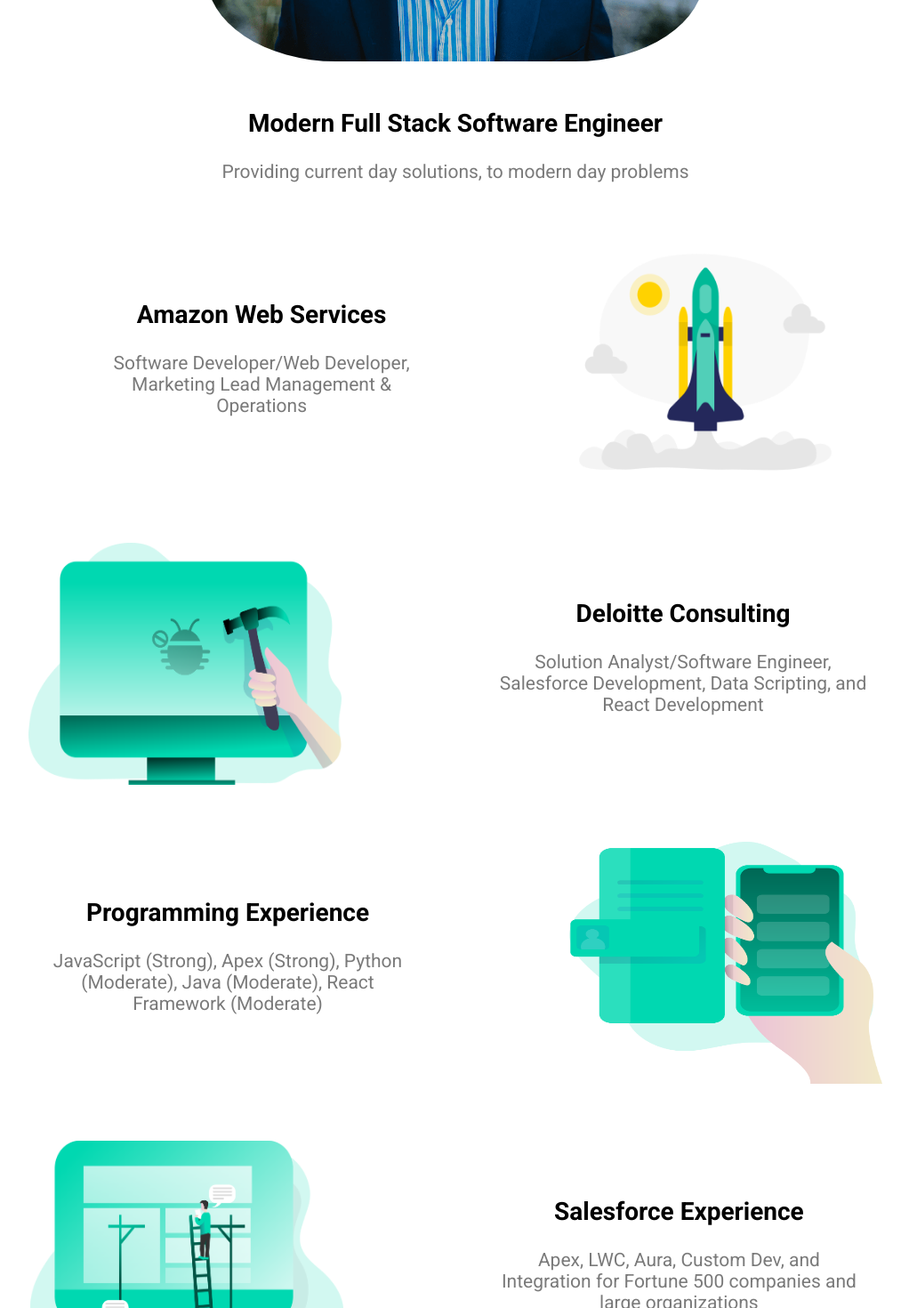
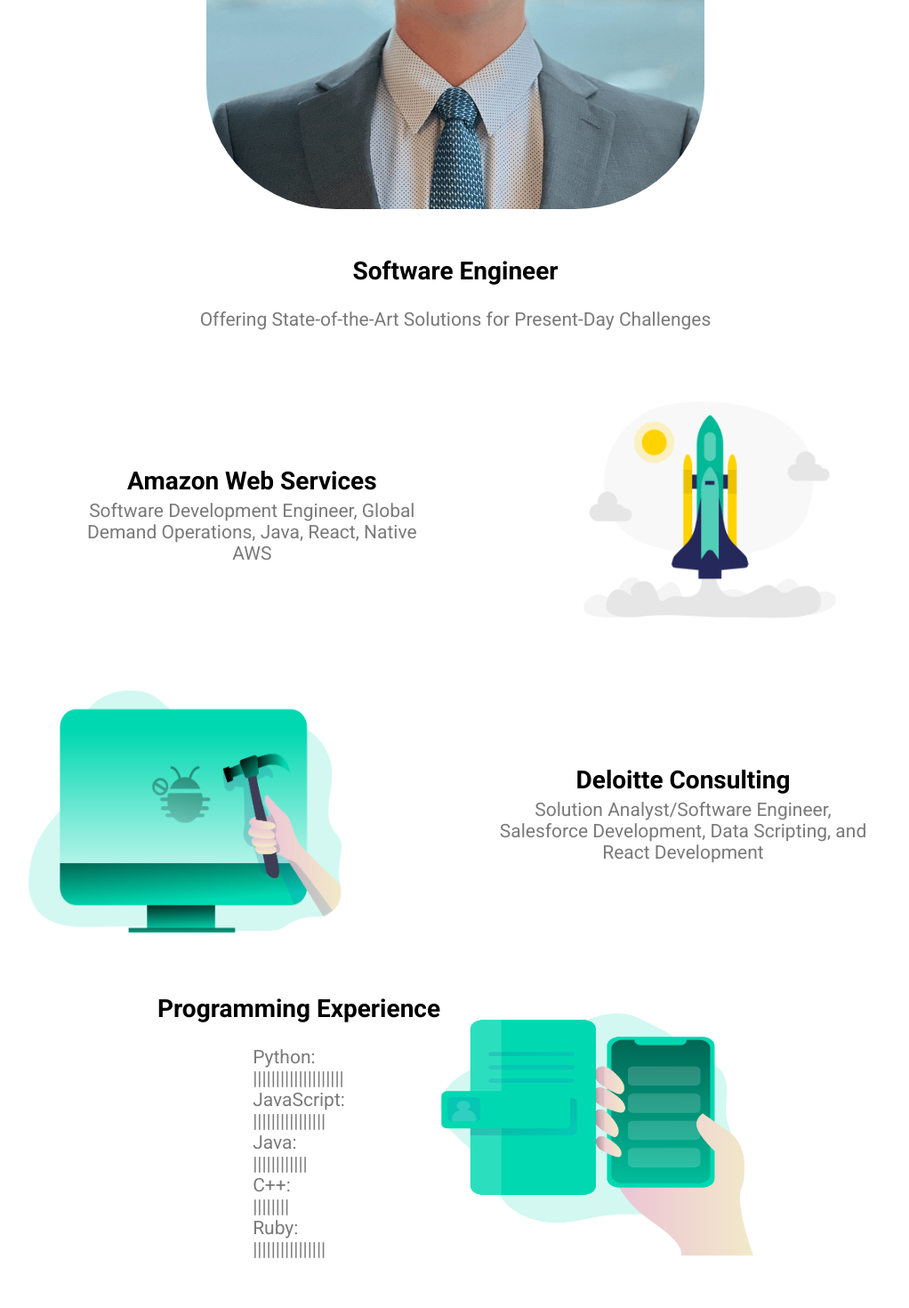
Before and after one commit to JackCarron/jcarron.net, a React (Create React App) app: page / in a window 1280 px wide. Shown: the part 1200-2670 px from the top of the page at 89% size, without its empty margins (128-1150 px from the left). Built offline with nearby package versions, Linux system fonts and the light colour scheme.

Commit message:
Updated text and professional headshot

```diff
--- a/src/components/ourService/index.jsx
+++ b/src/components/ourService/index.jsx
@@ -45,7 +45,7 @@ const Title = styled.h2`
   }
 `;
 
-const Details = styled.p`
+const Details = styled.div`
   color: #7a7a7a;
   font-size: 21px;
   text-align: center;
--- a/src/containers/homepage/servicesSection.jsx
+++ b/src/containers/homepage/servicesSection.jsx
@@ -9,7 +9,9 @@ import Service1Img from "../../assets/illustrations/web_development_.png";
 import Service2Img from "../../assets/illustrations/mobile_phone.png";
 import Service3Img from "../../assets/illustrations/bug_fixed.png";
 import Service4Img from "../../assets/illustrations/rocket_launch_.png";
-import ProfessionalImg from "../../assets/illustrations/Professional.PNG";
+import ProfessionalImg from "../../assets/illustrations/Professional.png";
+
+import '../../index.css';
 
 const ServicesContainer = styled(Element)`
   width: 100%;
@@ -52,17 +54,18 @@ const Details = styled.p`
 `;
 
 export function ServicesSection(props) {
+
   return (
     <ServicesContainer id="about" name="servicesSection">
       <SectionTitle>Meet Jack Carron</SectionTitle>
       <HeadshotImg src={ProfessionalImg} />
       <Marginer direction="vertical" margin="3em" />
-      <SectionText>Modern Full Stack Software Engineer</SectionText>
-      <Details>Providing current day solutions, to modern day problems</Details>
+      <SectionText>Software Engineer</SectionText>
+      <Details>Offering State-of-the-Art Solutions for Present-Day Challenges</Details>
       <Marginer direction="vertical" margin="3em" />
       <OurSerivce
         title="Amazon Web Services"
-        description="Software Developer/Web Developer, Marketing Lead Management & Operations"
+        description="Software Development Engineer, Global Demand Operations, Java, React, Native AWS"
         imgUrl={Service4Img}
       />
       <OurSerivce
@@ -73,7 +76,7 @@ export function ServicesSection(props) {
       />
       <OurSerivce
         title="Programming Experience"
-        description="JavaScript (Strong), Apex (Strong), Python (Moderate), Java (Moderate), React Framework (Moderate)"
+        description={<LanguageStrengthComponent languages={languagesStrengths}/>}
         imgUrl={Service2Img}
       />
       <OurSerivce
@@ -85,3 +88,23 @@ export function ServicesSection(props) {
     </ServicesContainer>
   );
 }
+
+const LanguageStrengthComponent = ({ languages }) => {
+  return (
+    <ul className="language-list">
+      {Object.entries(languages).map(([lang, strength]) => (
+        <li key={lang} >
+          {lang}: <br /> {Array(strength).fill('||||').join('')}
+        </li>
+      ))}
+    </ul>
+  );
+};
+
+const languagesStrengths = {
+  "Python": 5,
+  "JavaScript": 4,
+  "Java": 3,
+  "C++": 2,
+  "Ruby": 4
+};
--- a/src/index.css
+++ b/src/index.css
@@ -22,3 +22,9 @@ code {
 #error-page {
   text-align: center;
 }
+
+.language-list {
+  text-align: left;
+  list-style: none;
+  padding-left: 0; /* Remove default padding */
+}
```
Also changed, not shown: src/assets/illustrations/Professional.PNG.
